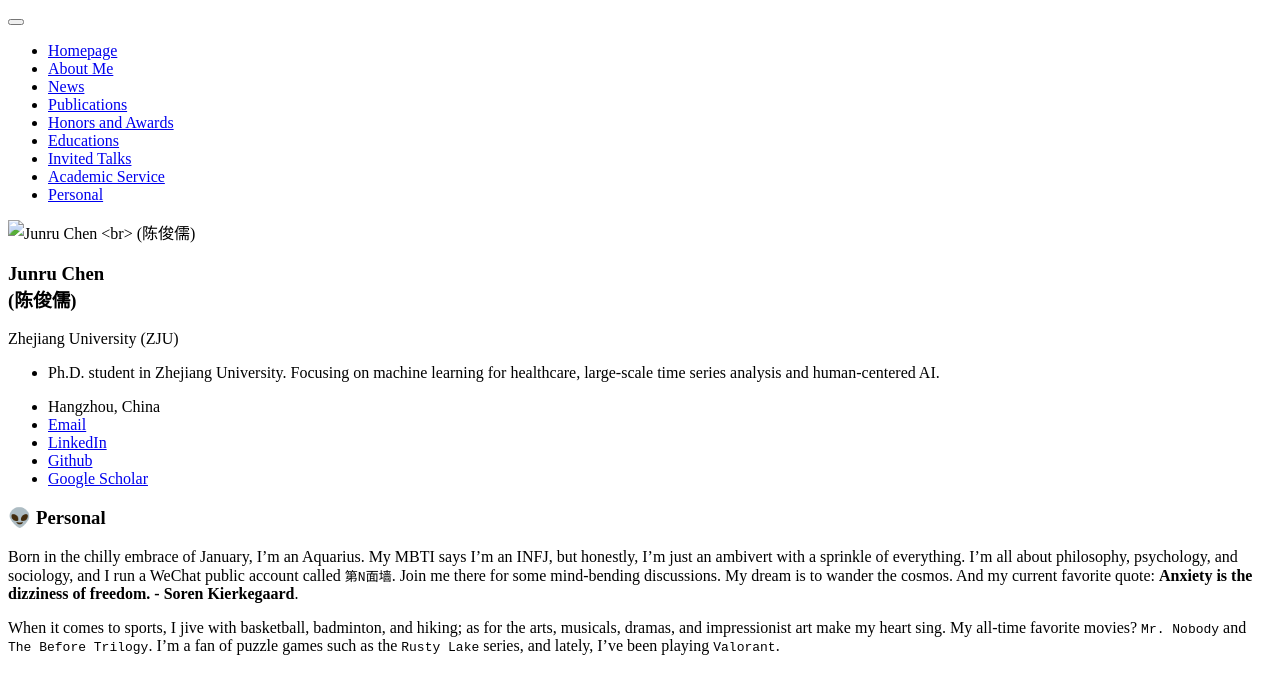
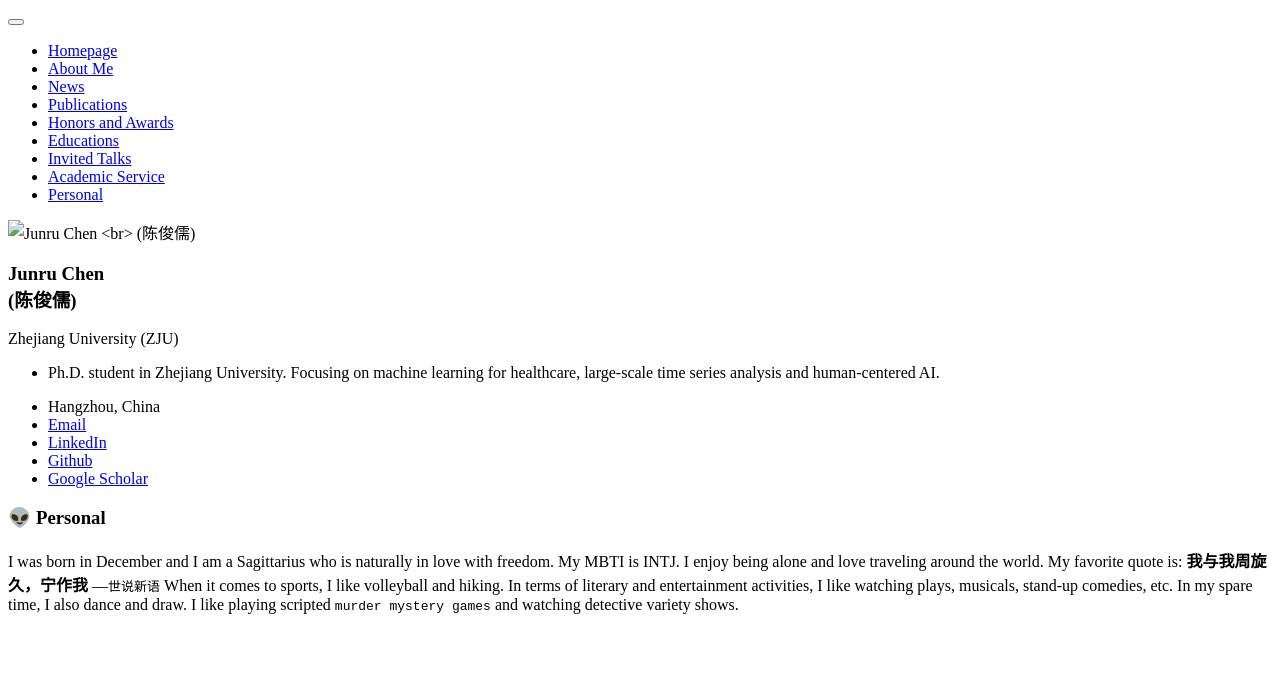
Before and after one commit to wajtsq/wajtsq.github.io, a Jekyll site: the page built from _pages/includes/myself.md, in a window 1280 px wide. Shown: the top 694 px of the page. Built offline with Jekyll 4.4.1, drawn with Linux system fonts in a browser that asks for light colours; our own code applies the rules of GitHub Pages for plain Markdown files.

Commit message:
myself update

```diff
--- a/_pages/includes/myself.md
+++ b/_pages/includes/myself.md
@@ -1,13 +1,7 @@
 # 👽 Personal
-
-Born in the chilly embrace of January, I'm an Aquarius.
-My MBTI says I'm an INFJ, but honestly, I'm just an ambivert with a sprinkle of everything.
-I'm all about philosophy, psychology, and sociology, and I run a WeChat public account called `第N面墙`.
-Join me there for some mind-bending discussions.
-My dream is to wander the cosmos.
-And my current favorite quote: **Anxiety is the dizziness of freedom. - Soren Kierkegaard**.
-
-When it comes to sports, I jive with basketball, badminton, and hiking;
-as for the arts, musicals, dramas, and impressionist art make my heart sing.
-My all-time favorite movies? `Mr. Nobody` and `The Before Trilogy`.
-I'm a fan of puzzle games such as the `Rusty Lake` series, and lately, I've been playing `Valorant`.
+I was born in December and I am a Sagittarius who is naturally in love with freedom.
+My MBTI is INTJ. I enjoy being alone and love traveling around the world.
+My favorite quote is: **我与我周旋久，宁作我**  —`世说新语`
+When it comes to sports, I like volleyball and hiking.
+In terms of literary and entertainment activities, I like watching plays, musicals, stand-up comedies, etc. In my spare time, I also dance and draw.
+I like playing scripted `murder mystery games` and watching detective variety shows.
```
